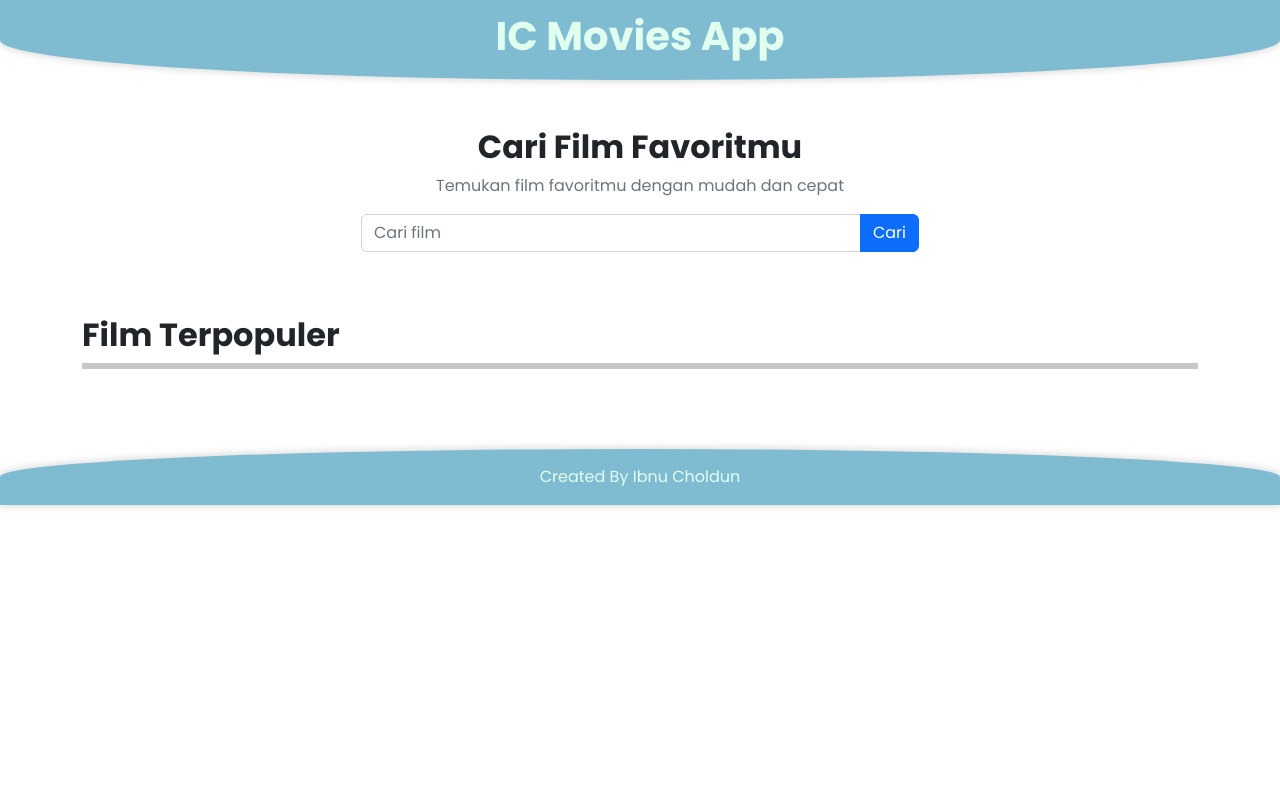
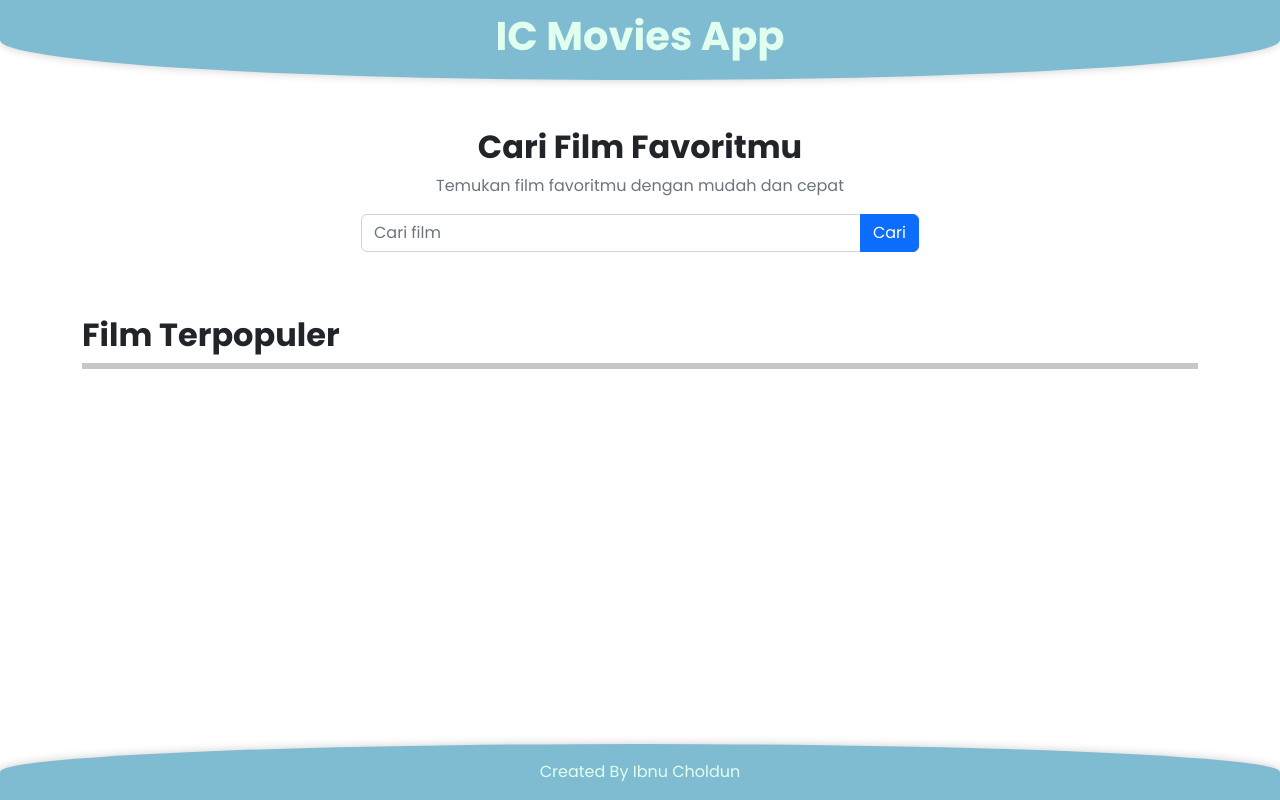
Before and after one commit to ibnucholdun/TPA-3-Movies-App, a plain HTML site: page index.html in a window 1280 px wide. Drawn offline with nearby package versions, Linux system fonts and the light colour scheme; no server answers.

Commit message:
upadte project

```diff
--- a/script.js
+++ b/script.js
@@ -46,6 +46,7 @@ const searchMovies = async (keyword) => {
 form.addEventListener('submit', (e) => {
     e.preventDefault();
     searchMovies(search.value);
+    search.value = '';
 });
 
 
--- a/style.css
+++ b/style.css
@@ -5,6 +5,16 @@
   padding: 0;
   box-sizing: border-box;
   font-family: 'Poppins', sans-serif;
+}
+
+body {
+  min-height: 100vh;
+  display: flex;
+  flex-direction: column;
+}
+
+main {
+  flex: 1;
 }
 
 /* HEADER */
```
